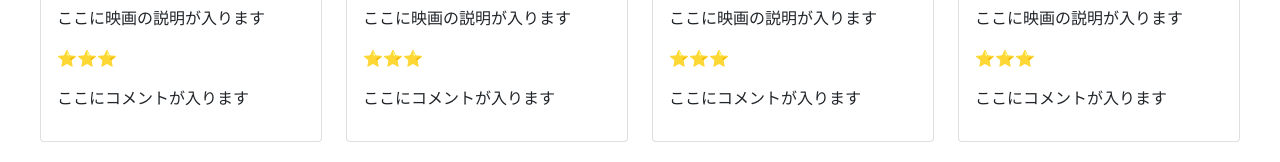
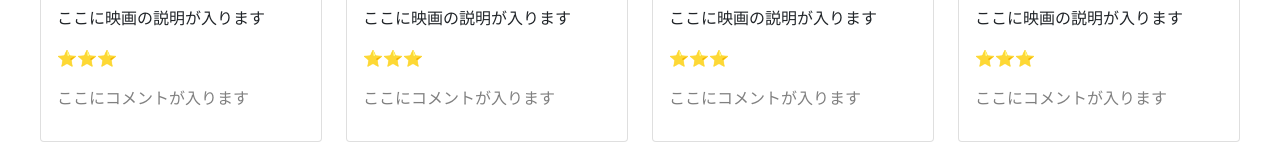
Before and after one commit to 7jug/mypage, a plain HTML site: page index.html in a window 1280 px wide. Shown: the part 852-1014 px from the top of the page. Drawn offline with nearby package versions, Linux system fonts and the light colour scheme.

Commit message:
Update index.html

```diff
--- a/index.html
+++ b/index.html
@@ -52,7 +52,7 @@
         }
 
         .mycomment {
-            color: grasy;
+            color: gray;
         }
 
         .mycards {
```
